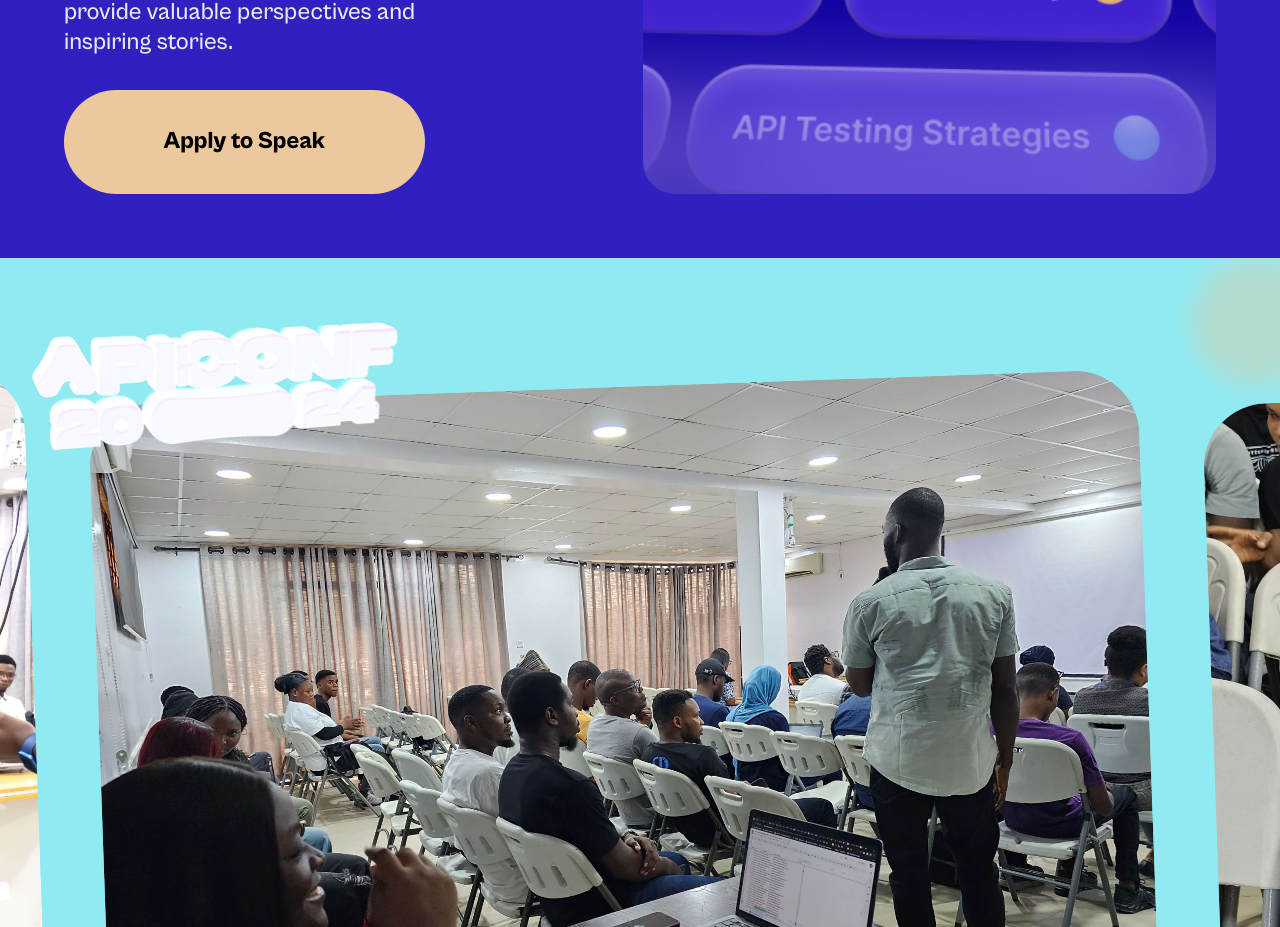
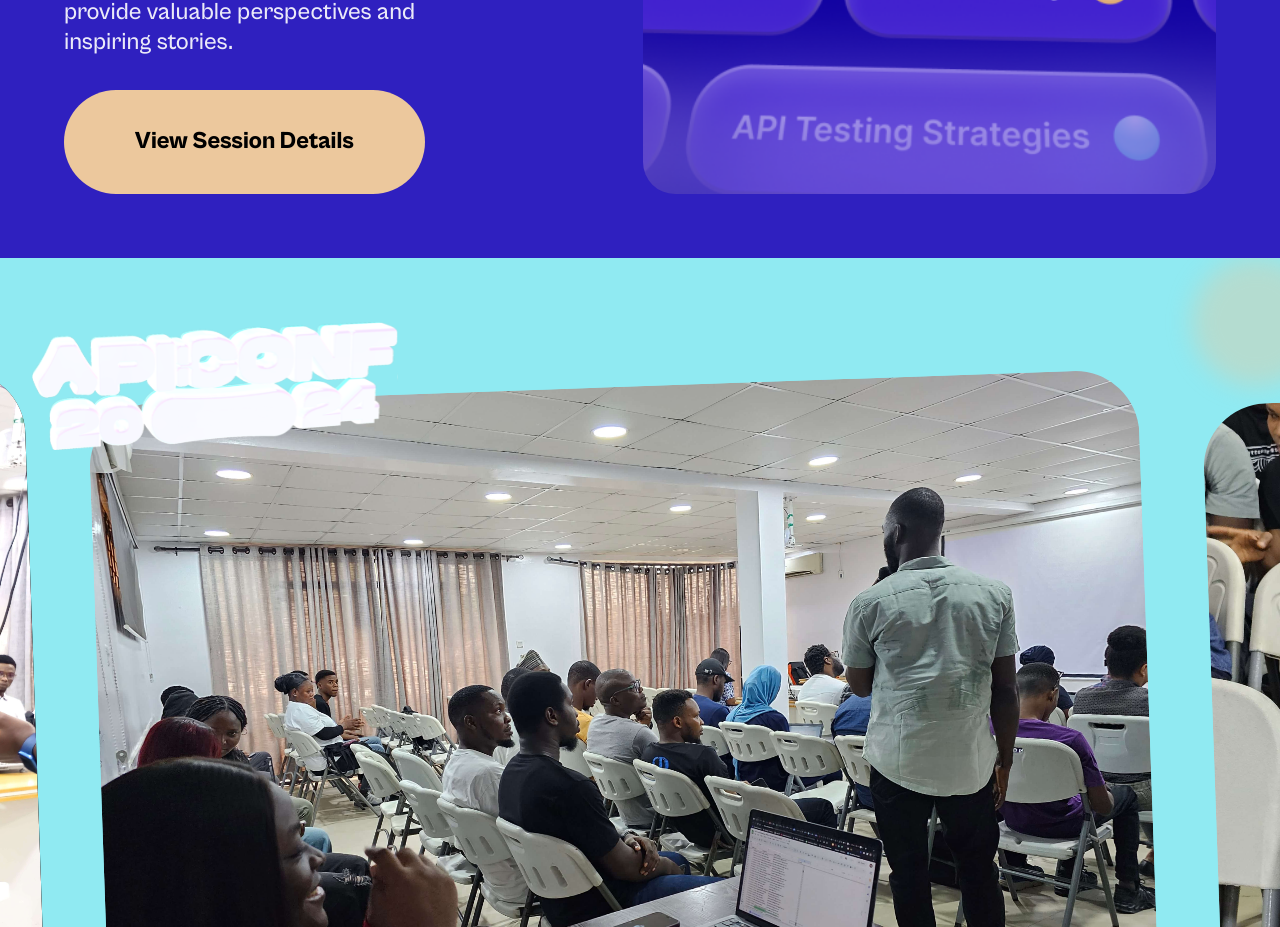
Before and after one commit to apiconf/landing-page, a React (Vite) app: page / in a window 1280 px wide. Shown: the part 3280-4207 px from the top of the page. Built offline with nearby package versions, Linux system fonts and the light colour scheme.

Commit message:
ref: rename speakers CTA

```diff
--- a/package.json
+++ b/package.json
@@ -8,9 +8,7 @@
     "build": "tsc && vite build",
     "lint": "eslint . --ext ts,tsx --report-unused-disable-directives --max-warnings 0",
     "prettier": "npx prettier --write '**/*.tsx'",
-    "preview": "vite preview",
-    "predeploy":"npm run build",
-    "deploy":"netlify deploy -p -d dist"
+    "preview": "vite preview"
   },
   "dependencies": {
     "embla-carousel-autoplay": "^8.0.2",
--- a/src/components/Talks/speakers/index.tsx
+++ b/src/components/Talks/speakers/index.tsx
@@ -1,6 +1,6 @@
-import { useRef } from "react";
 import { motion } from "framer-motion";
 import { useIsVisible } from "../../../hooks";
+import { useRef } from "react";
 
 const Speaker = () => {
   const speakTextRef = useRef(null);
@@ -45,13 +45,13 @@ const Speaker = () => {
             delay: 0.2,
           }}
           ref={applyBtnRef}
-          href="https://sessionize.com/api-conf-lagos-2024/"
+          href="/sessions"
           rel="noopener noreferrer"
           target="_blank"
           className="w-full sm:max-w-[329px] md:max-w-full md:w-4/5 lg:w-[70.01%] cursor-pointer p-6 sm:px-4 sm:py-8 md:px-8 md:py-[7.21%] flex gap-2 justify-center items-center bg-peach rounded-[320px]"
         >
           <span className="text-dark font-extrabold text-2xl leading-[29.76px]">
-            Apply to Speak
+            View Session Details
           </span>
         </motion.a>
       </motion.div>
```
